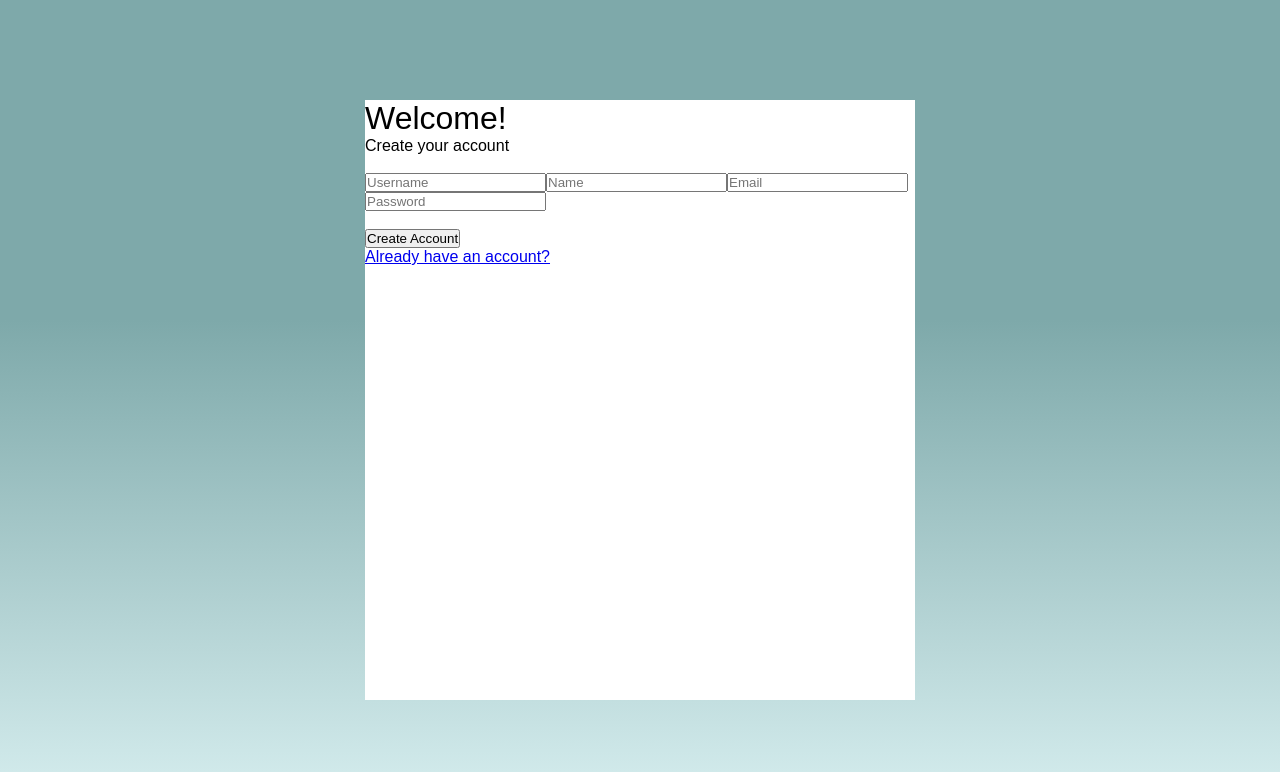
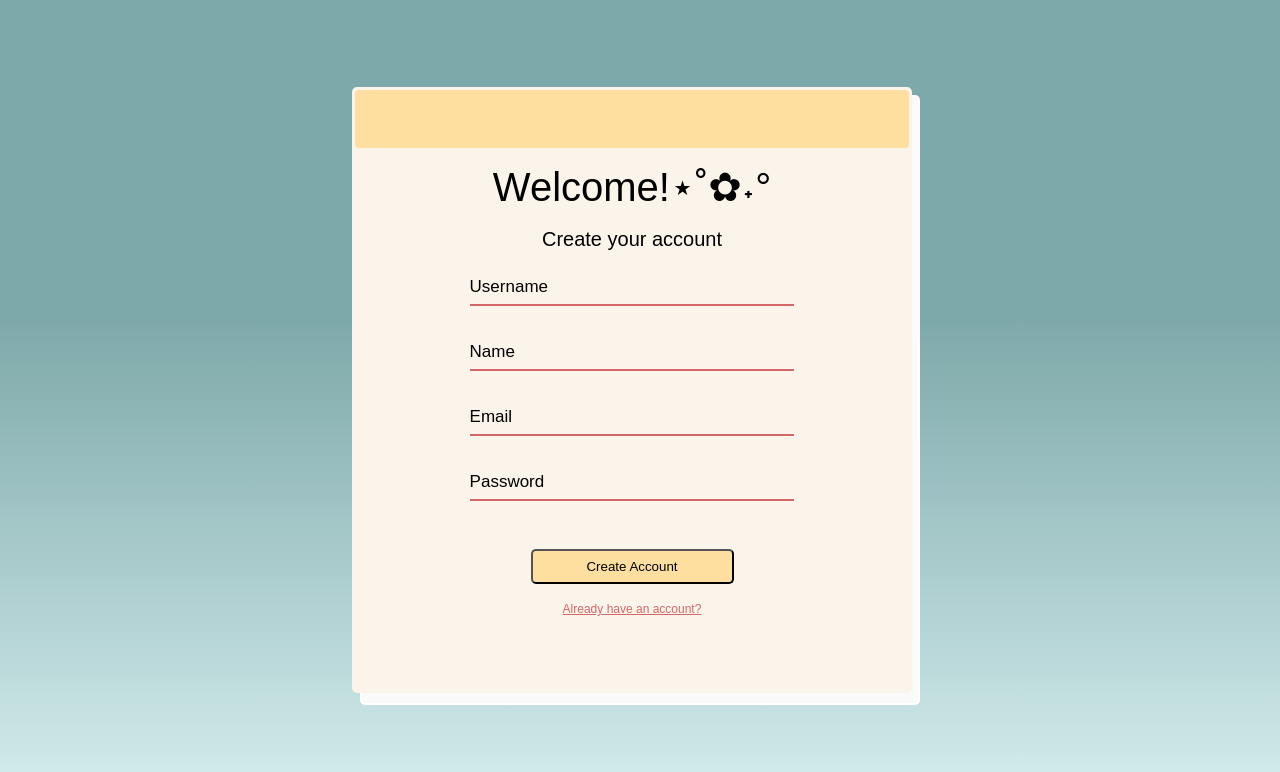
Before and after one commit to shanwhite/petal, a React (Create React App) app in the folder petal/: page /login in a window 1280 px wide. Shown: the top 772 px of the page. Built offline with nearby package versions, Linux system fonts and the light colour scheme; a web font is replaced by a local one.

Commit message:
done css for login

```diff
--- a/petal/src/Login/login.css
+++ b/petal/src/Login/login.css
@@ -3,14 +3,105 @@ body {
     display: flex;
     justify-content: center;
     align-items: center;
+}
+
+.Title{
+    width: 100%;
+    text-align : center;
+}
+
+h1{
+    font-size: 40px;
+}
+
+p{
+    font-size: 20px;
+}
+
+.Rectangle{
+
+    background-color: #FFDFA0;
+    width: 100%;
+    height: 10%;
+    position: absolute;
+    top: 0;
+    border-radius: 5px;
+    border: 1px solid #FBF4EA;
+
 
 }
 
-.Wrapper {
+.OuterWrapper {
 
-    background-color: white;
-    width: 550px;
-    height: 600px;
+    background-color: rgb(250, 250, 250);
+    width: 560px;
+    height: 610px;
     display:flex;
     flex-direction: column;
+    border-radius: 5px;
+    border: 2px solid white;
 }
+.Wrapper {
+    bottom:10px;
+    right: 10px;
+    background-color: #FBF4EA;
+    width: 560px;
+    height: 610px;
+    display:flex;
+    flex-direction: column;
+    align-items: center;
+    padding: 75px;
+    position: relative;
+    border-radius: 5px;
+    border: 2px solid #FBF4EA;
+}
+
+.FormContainer {
+
+    display:flex;
+    flex-direction: column;
+    align-items: center;
+    width: 100%;
+    height: 100%;
+    justify-content: space-evenly;
+
+
+}
+
+.InputBox {
+
+    margin-top: 20px;
+    display:flex;
+    flex-direction: column;
+    width: 80%;
+    height: 100%;
+
+}
+
+::placeholder{
+    color: black;
+}
+
+input
+{
+    border-right: 0px solid transparent;
+    border-left: 0px solid transparent;
+    border-top: 0px solid transparent;
+    border-bottom: 2px solid #D46868;
+    font-size: 17px;
+    height: 100%;
+    margin-bottom: 30px;
+    background-color: #FBF4EA;
+
+}
+
+button {
+    width: 50%;
+    padding: 2%;
+    background-color: #FFDFA0;
+    border-radius: 5px;
+}
+a {
+    font-size: 12px;
+    color: #D46868;
+}
--- a/petal/src/Login/login.js
+++ b/petal/src/Login/login.js
@@ -3,12 +3,15 @@ import '../Login/login.css';
 
 function Login() {
     return (
+        <div className="OuterWrapper">
         <div className="Wrapper">
+            <div className="Rectangle"></div>
             <div className="Title">
-                <h1>Welcome!</h1>
+                <h1>Welcome!⋆˚✿˖° </h1><br />
                 <p>Create your account</p>
-            </div><br />
+            </div>
             <div className="FormContainer">
+
                 <form class="InputBox" id="form">
                     <input
                     type="text"
@@ -40,6 +43,7 @@ function Login() {
                 <a href= "#" classname="accountExist">Already have an account?</a>
             </div>
         </div>
+        </div>
     );
 };
 
```
